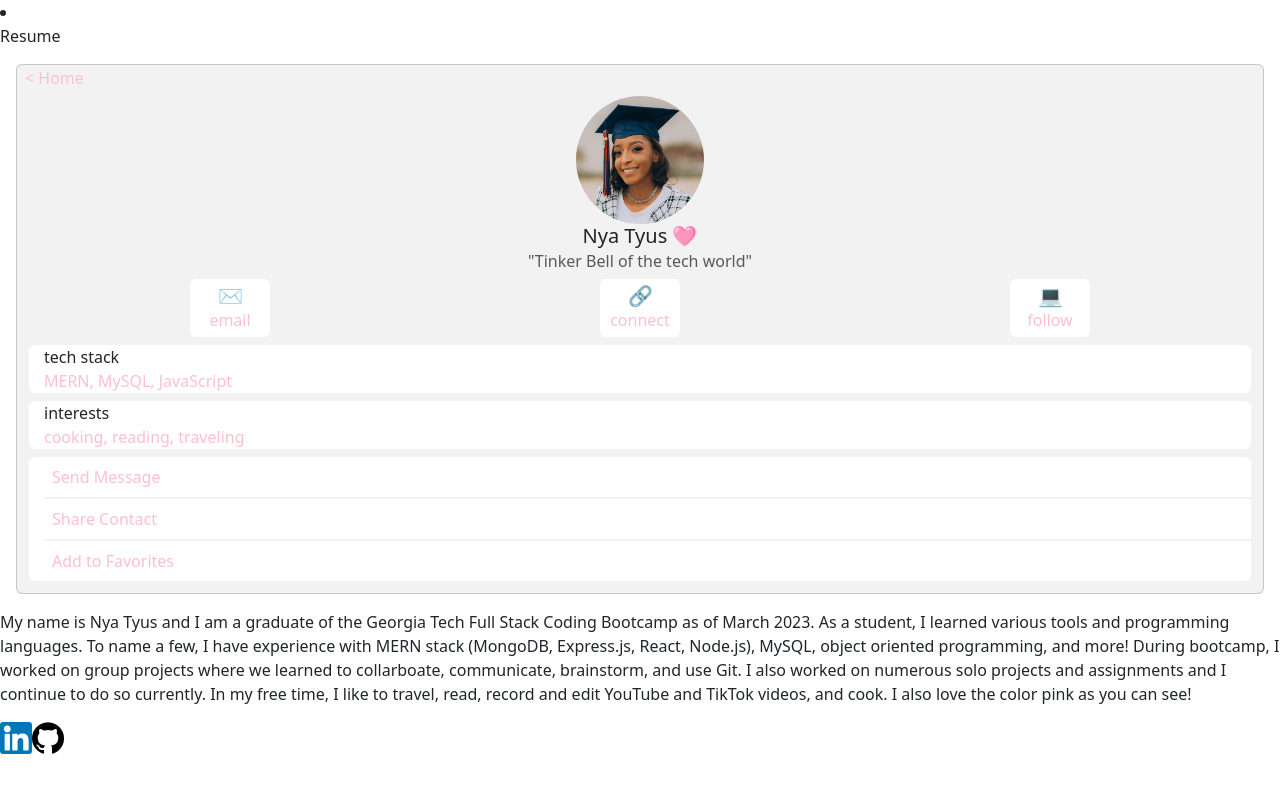
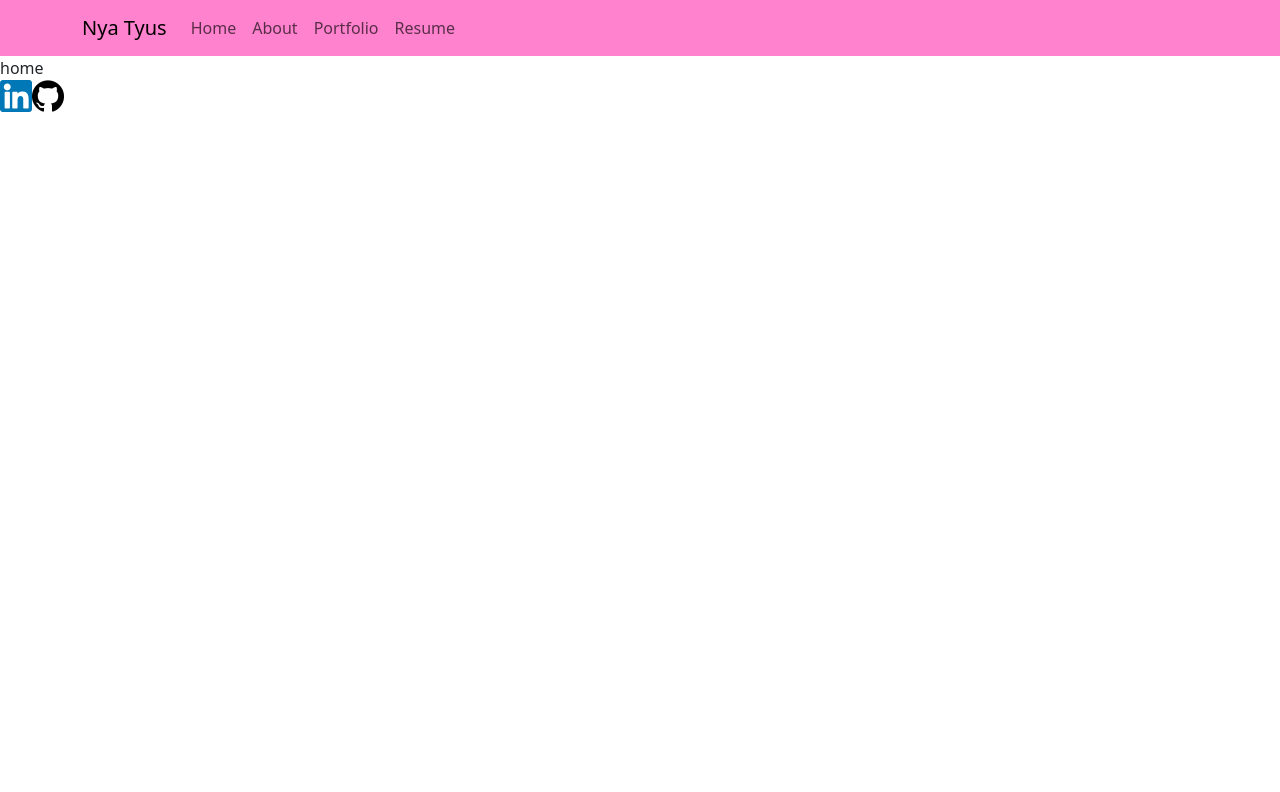
Before and after one commit to nyashanice/React-Portfolio, a React (Create React App) app: page / in a window 1280 px wide. Shown: the top 792 px of the page. Built offline with nearby package versions, Linux system fonts and the light colour scheme.

Commit message:
create navbar

```diff
--- a/src/App.js
+++ b/src/App.js
@@ -1,13 +1,10 @@
 import React from "react";
 import "bootstrap/dist/css/bootstrap.min.css";
-import {
-  BrowserRouter as Router,
-  Routes,
-  Route
-} from "react-router-dom";
+import { BrowserRouter as Router, Routes, Route } from "react-router-dom";
 
 import Header from "./components/Header";
 import Footer from "./components/Footer";
+import Home from "./pages/Home";
 import AboutMe from "./pages/AboutMe";
 import Contact from "./pages/Contact";
 import Portfolio from "./pages/Portfolio";
@@ -19,7 +16,8 @@ export default function App() {
         <Header />
         <div>
           <Routes>
-              <Route path="/" element={<AboutMe />} />
+            <Route path="/" element={<Home />} />
+            <Route path="/about" element={<AboutMe />} />
             <Route path="/contact" element={<Contact />} />
             <Route path="/portfolio" element={<Portfolio />} />
           </Routes>
--- a/src/components/Navigation.js
+++ b/src/components/Navigation.js
@@ -1,16 +1,26 @@
 import React from "react";
+import Container from "react-bootstrap/Container";
+import Nav from "react-bootstrap/Nav";
+import Navbar from "react-bootstrap/Navbar";
+import "../styles/Nav.css";
 
-export default function Navigation() {
+function BasicExample() {
   return (
+    <Navbar expand="lg" className="nav-bg">
+      <Container>
+        <Navbar.Brand href="#home">Nya Tyus</Navbar.Brand>
+        <Navbar.Toggle aria-controls="basic-navbar-nav" />
+        <Navbar.Collapse id="basic-navbar-nav">
+          <Nav className="me-auto">
+            <Nav.Link to="/">Home</Nav.Link>
+            <Nav.Link to="/about">About</Nav.Link>
+            <Nav.Link to="/portfolio">Portfolio</Nav.Link>
+            <Nav.Link to="/about">Resume</Nav.Link>
+          </Nav>
+        </Navbar.Collapse>
+      </Container>
+    </Navbar>
+  );
+}
 
-          <li className="nav-item">
-            <a
-              className="nav-link"
-              href="https://docs.google.com/document/d/1CxE84TLEQTlU-VEgh5_n1IS3XcxpDtly30RFOQFtGHo/edit"
-            >
-              Resume
-            </a>
-          </li>
-
-  )
-}
+export default BasicExample;
--- /dev/null
+++ b/src/pages/Home.js
@@ -0,0 +1,7 @@
+import React from "react";
+
+export default function Home(){
+    return (
+        <div>home</div>
+    )
+}
--- a/src/styles/AboutMe.css
+++ b/src/styles/AboutMe.css
@@ -14,7 +14,7 @@
 }
 
 .contact-text {
-    color: pink !important;
+    color: #FF82CE !important;
     text-decoration: none;
     border-color: white !important;
 }
--- /dev/null
+++ b/src/styles/Nav.css
@@ -0,0 +1,3 @@
+.nav-bg {
+    background-color: #FF82CE;
+}
```
Also changed, not shown: src/pages/AboutMe.js (+2 -30 lines). Lines whose indentation alone changed are shown as unchanged.
